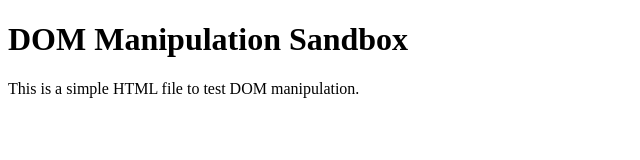
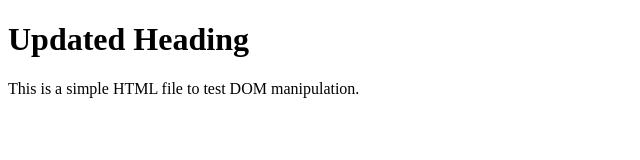
Before and after one commit to saurabh1088/web-playground, a plain HTML site: page dom-manipulation/example-sandbox/index.html in a window 1280 px wide. Shown: the whole page, without its empty margins (0-640 px from the left). Drawn offline with Linux system fonts and the light colour scheme.

Commit message:
Updated to test simple DOM access and manipulation.

```diff
--- a/dom-manipulation/example-sandbox/index.html
+++ b/dom-manipulation/example-sandbox/index.html
@@ -6,7 +6,7 @@
         <script src="sandbox.js" defer></script>
     </head>
     <body>
-        <h1>DOM Manipulation Sandbox</h1>
+        <h1 id='main-heading'>DOM Manipulation Sandbox</h1>
         <p>This is a simple HTML file to test DOM manipulation.</p>
     </body>
 </html>
--- a/dom-manipulation/example-sandbox/sandbox.js
+++ b/dom-manipulation/example-sandbox/sandbox.js
@@ -1,4 +1,14 @@
 // dom-demo-enhanced.js
 
+// --- Accessing DOM Elements ---
 const h1 = document.getElementsByTagName('h1')[0];
+const headingById = document.getElementById('main-heading');
 console.log('h1 value:', h1.textContent);
+console.log('headingById value:', headingById.textContent);
+console.log('Are both equal?', h1 === headingById);
+
+// --- Modifying DOM Elements ---
+console.log('Attempting to update h1 textContent...');
+h1.textContent = 'Updated Heading';
+console.log('h1 after update:', h1.textContent);
+console.log('headingById after h1 update:', headingById.textContent);
```
